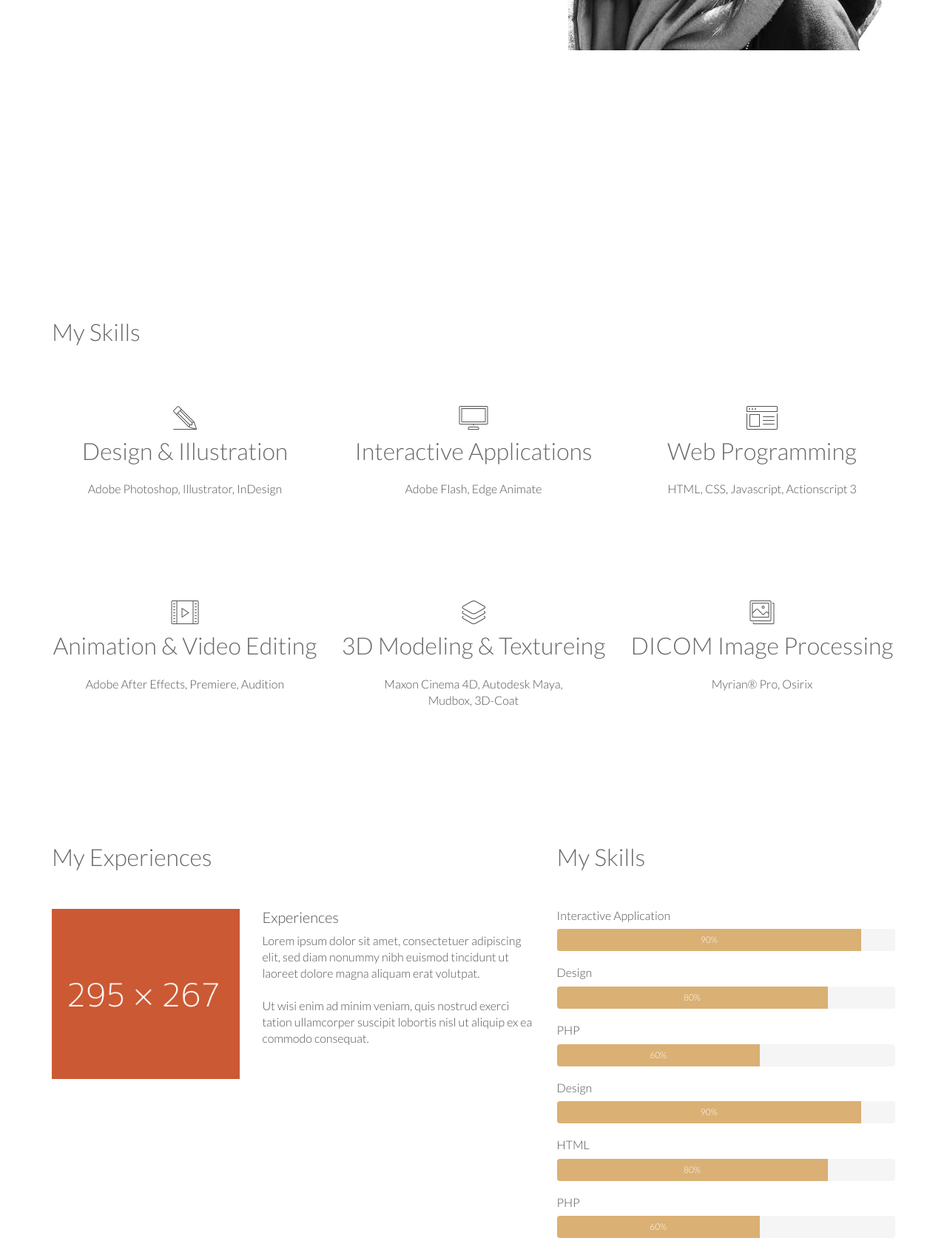
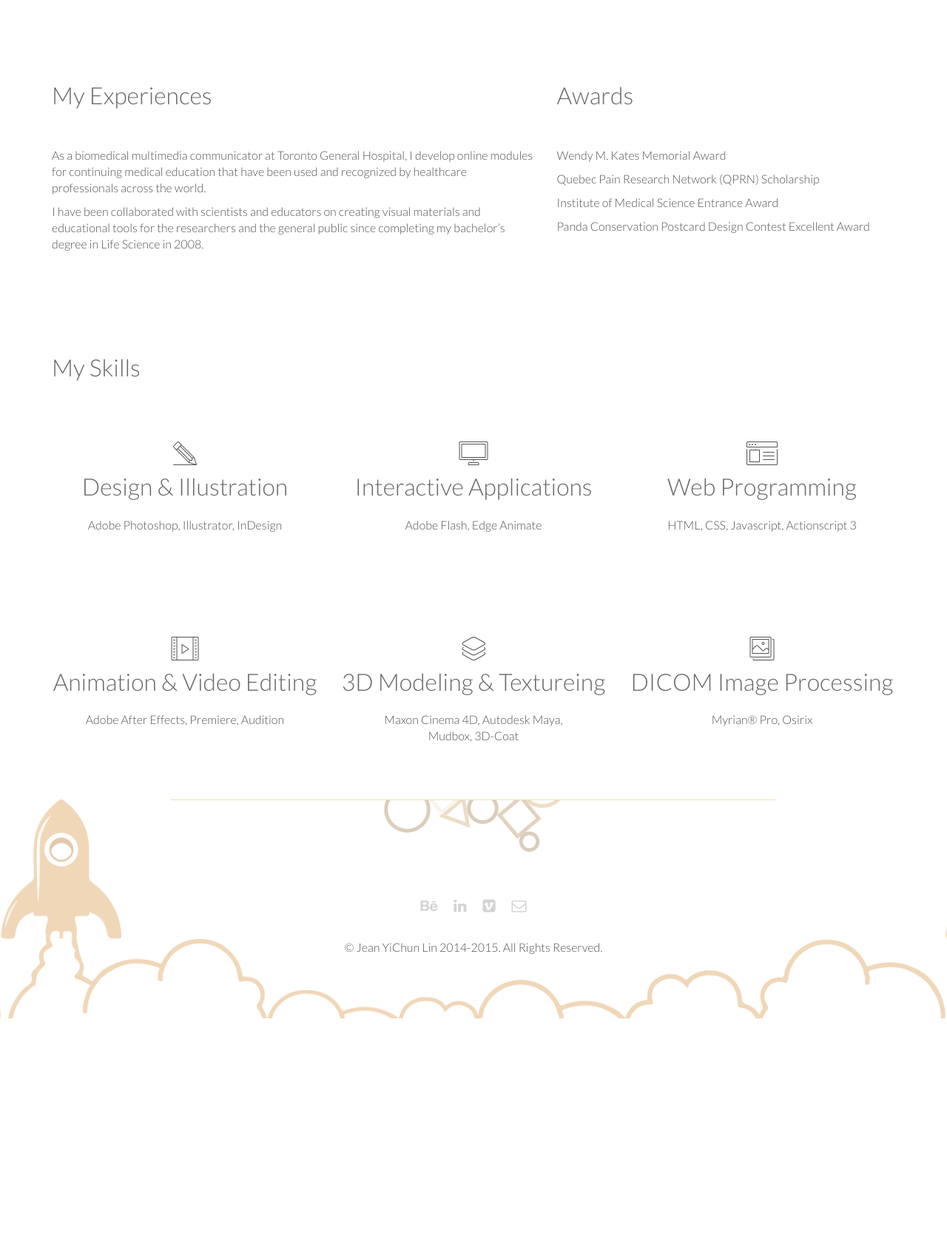
Before and after one commit to jyichunlin/jyichunlin.github.io, a plain HTML site: page about.html in a window 1280 px wide. Shown: the part 786-2483 px from the top of the page at 74% size. After the commit the page ends 2163 px from the top, so only its background shows below. Drawn offline with Linux system fonts and the light colour scheme; some packages are replaced by stand-ins of ours.

Commit message:
about-experience

```diff
--- a/about.html
+++ b/about.html
@@ -122,17 +122,49 @@
     <section id="about-company" class="padding-top" data-wow-duration="400ms" data-wow-delay="400ms">
         <div class="container">
             <div class="row">
-                <div class="col-sm-6 col-sm-push-6 text-center  wow fadeInRight">
-                    <img src="images/aboutus/profile_pic.jpg" class="margin-bottom" alt="">
+                <div class="col-sm-6 text-center  wow fadeInRight">
+                    <img src="images/aboutus/profile_pic.jpg" class="margin-bottom img-responsive" alt="">
                 </div>
-                <div class="col-sm-6 col-sm-pull-6  text-center">
-                    <h1 class="margin-bottom">About Our Company</h1>
-                    <p>Pork chop duis eu pig, labore sausage venison. Shankle fugiat duis, filet mignon tri-tip venison beef shank ribeye<br /> aliqua cillum dolore sed do in.</p>
+                <div class="col-sm-6">
+                    <h1 class="margin-bottom">About Me</h1>
+                    <p>I am a biomedical visual communicator who currently live and work in Toronto. I graduated from the University of Toronto with a Masters degree in Biomedical Communications in 2014. My interests include visual storytelling with animated films as well as creating interactive web applications to enhance medical learning and patient education.</p>
+                    <p>I am always looking for opportunities to collaborate in medical and scientific projects. Please send me a message if you are interested in working with me or knowing more about what I do.</p>
+
+                    <a href="" target="_blank" class="btn btn-danger">Download My CV</a>
                 </div>
             </div>
         </div>
     </section>
     <!--/#about-company-->
+
+
+
+
+
+    <section id="company-information" class="padding-top">
+        <div class="container">
+          <div class="about-us">
+            <div class="row">
+
+                    <div class="col-sm-7 wow fadeInLeft" data-wow-duration="1000ms" data-wow-delay="300ms">
+                        <h2 class="bold ">My Experiences</h2>
+                        <p>As a biomedical multimedia communicator at Toronto General Hospital, I develop online modules for continuing medical education that have been used and recognized by healthcare professionals across the world.</p>
+                        <p>I have been collaborated with scientists and educators on creating visual materials and educational tools for the researchers and the general public since completing my bachelor’s degree in Life Science in 2008.</p>
+                    </div>
+                    <div class="col-sm-5 wow fadeInLeft" data-wow-duration="1000ms" data-wow-delay="300ms">
+                        <h2 class="bold">Awards</h2>
+                        <div>
+                          <p>Wendy M. Kates Memorial Award</p>
+                          <p>Quebec Pain Research Network (QPRN) Scholarship</p>
+                          <p>Institute of Medical Science Entrance Award</p>
+                          <p>Panda Conservation Postcard Design Contest Excellent Award</p>
+                        </div>
+                    </div>
+              </div>
+            </div>
+        </div>
+    </section>
+    <!--/#company-information-->
 
     <section id="services">
 
@@ -200,73 +232,6 @@
        </section>
        <!--/#services-->
 
-
-
-    <section id="company-information" class="padding-top">
-        <div class="container">
-            <div class="row">
-                <div class="about-us">
-                    <div class="col-sm-7 wow fadeInLeft" data-wow-duration="1000ms" data-wow-delay="300ms">
-                        <h2 class="bold">My Experiences</h2>
-                        <div class="row">
-                            <div class="col-sm-5">
-                                <img src="images/aboutus/6.png" class="img-responsive" alt="">
-                            </div>
-                            <div class="col-sm-7">
-                                <h3 class="top-zero">Experiences</h3>
-                                <p>Lorem ipsum dolor sit amet, consectetuer adipiscing elit, sed diam nonummy nibh euismod tincidunt ut laoreet dolore magna aliquam erat volutpat. <br> <br> Ut wisi enim ad minim veniam, quis nostrud exerci tation ullamcorper suscipit lobortis nisl ut aliquip ex ea commodo consequat.</p>
-                            </div>
-                        </div>
-                    </div>
-                    <div class="col-sm-5 wow fadeInRight" data-wow-duration="1000ms" data-wow-delay="300ms">
-                        <div class="our-skills">
-                            <h2 class="bold">My Skills</h2>
-                            <div class="single-skill">
-                                <h3>Interactive Application</h3>
-                                <div class="progress">
-                                    <div class="progress-bar progress-bar-primary six-sec-ease-in-out" role="progressbar"  data-transition="90">90%</div>
-                                </div>
-                            </div>
-                            <div class="single-skill">
-                                <h3>Design</h3>
-                                <div class="progress">
-                                    <div class="progress-bar progress-bar-primary six-sec-ease-in-out" role="progressbar"  data-transition="80">80%</div>
-                                </div>
-                            </div>
-                            <div class="single-skill">
-                                <h3>PHP</h3>
-                                <div class="progress">
-                                    <div class="progress-bar progress-bar-primary six-sec-ease-in-out" role="progressbar"  data-transition="60">60%</div>
-                                </div>
-                            </div>
-                            <div class="single-skill">
-                                <h3>Design</h3>
-                                <div class="progress">
-                                    <div class="progress-bar progress-bar-primary six-sec-ease-in-out" role="progressbar"  data-transition="90">90%</div>
-                                </div>
-                            </div>
-                            <div class="single-skill">
-                                <h3>HTML</h3>
-                                <div class="progress">
-                                    <div class="progress-bar progress-bar-primary six-sec-ease-in-out" role="progressbar"  data-transition="80">80%</div>
-                                </div>
-                            </div>
-                            <div class="single-skill">
-                                <h3>PHP</h3>
-                                <div class="progress">
-                                    <div class="progress-bar progress-bar-primary six-sec-ease-in-out" role="progressbar"  data-transition="60">60%</div>
-                                </div>
-                            </div>
-                        </div>
-                    </div>
-                </div>
-            </div>
-        </div>
-    </section>
-    <!--/#company-information-->
-
-
-
     <footer id="footer" >
         <div class="container">
             <div class="row">
--- a/css/main.css
+++ b/css/main.css
@@ -811,7 +811,7 @@ ul.sub-menu {
 
 }
 #about-company {
-  padding: 300px 0;
+  padding: 100px 0;
 }
 
 
```
